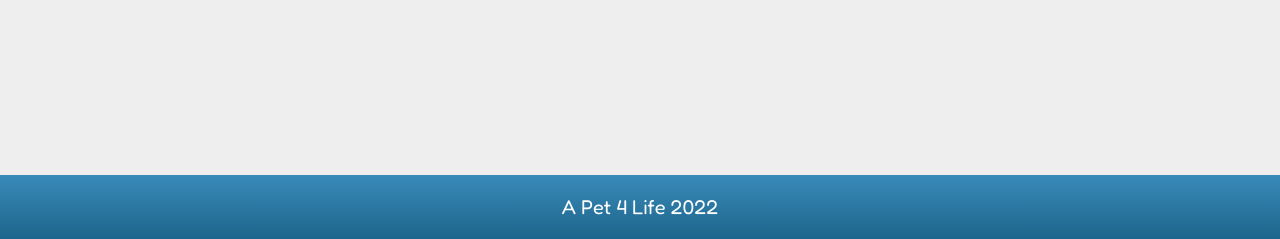
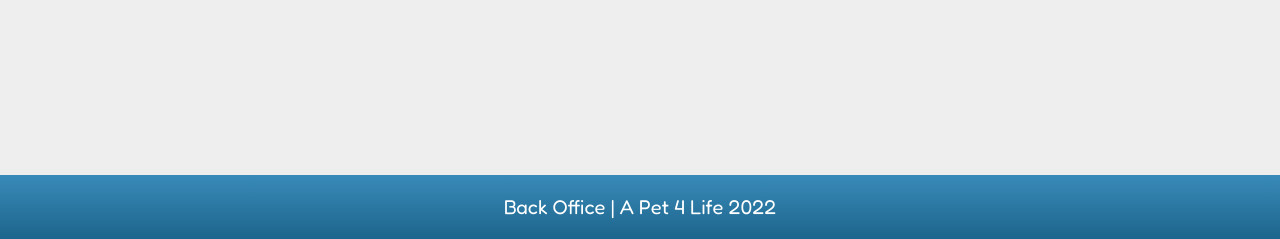
Before and after one commit to huiitre/APet4Life-back, a Symfony app: template templates/back/index.html.twig in a window 1280 px wide. Shown: the part 561-800 px from the top of the page. Run offline with Twig, Linux system fonts and the light colour scheme; the template is opened without the code that fills it, so the values that code supplies are empty; some libraries are stand-ins or nearby versions.

Commit message:
renamme footer

```diff
--- a/templates/base.html.twig
+++ b/templates/base.html.twig
@@ -76,7 +76,7 @@
 <!-- FOOTER  -->
     <footer class ="footer">
         <div class="footer__links">
-            <p>A Pet 4 Life 2022</p>
+            <p>Back Office | A Pet 4 Life 2022</p>
         </div>
     </footer>
         <script src="https://cdn.jsdelivr.net/npm/bootstrap@5.1.1/dist/js/bootstrap.bundle.min.js"
```
